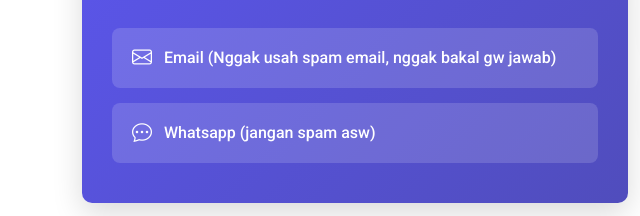
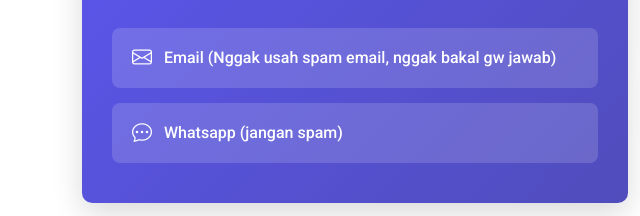
Before and after one commit to ramdanolii14/mahiru-project, a plain HTML site: page index.html in a window 1280 px wide. Shown: the part 2738-2954 px from the top of the page, 0-640 px from the left. Drawn offline with Linux system fonts and the light colour scheme.

Commit message:
Update index.html

```diff
--- a/index.html
+++ b/index.html
@@ -308,7 +308,7 @@
                   </a>
                   <a href="https://wa.me/+6285796182078" class="contact-option">
                     <i class="bi bi-chat-dots"></i>
-                    <span>Whatsapp (jangan spam asw)</span>
+                    <span>Whatsapp (jangan spam)</span>
                   </a>
                   </a>
                 </div>
```
